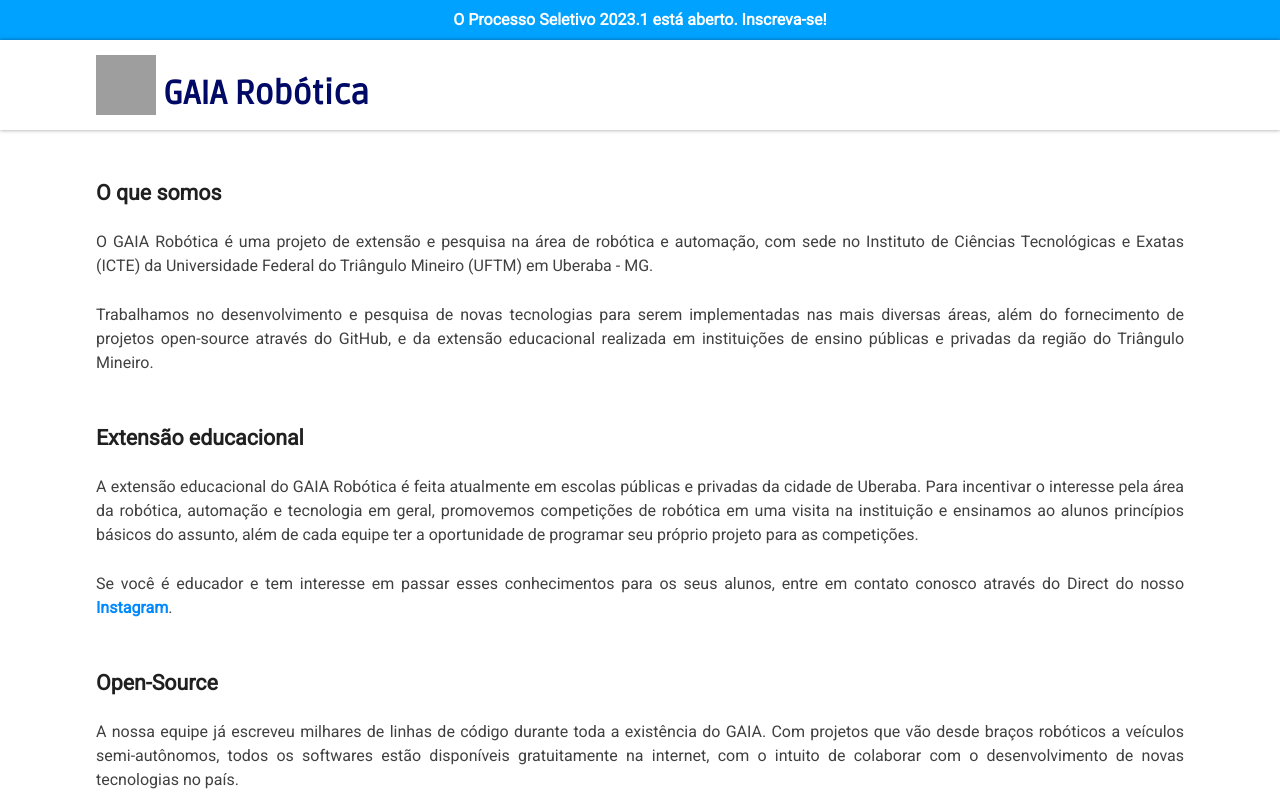
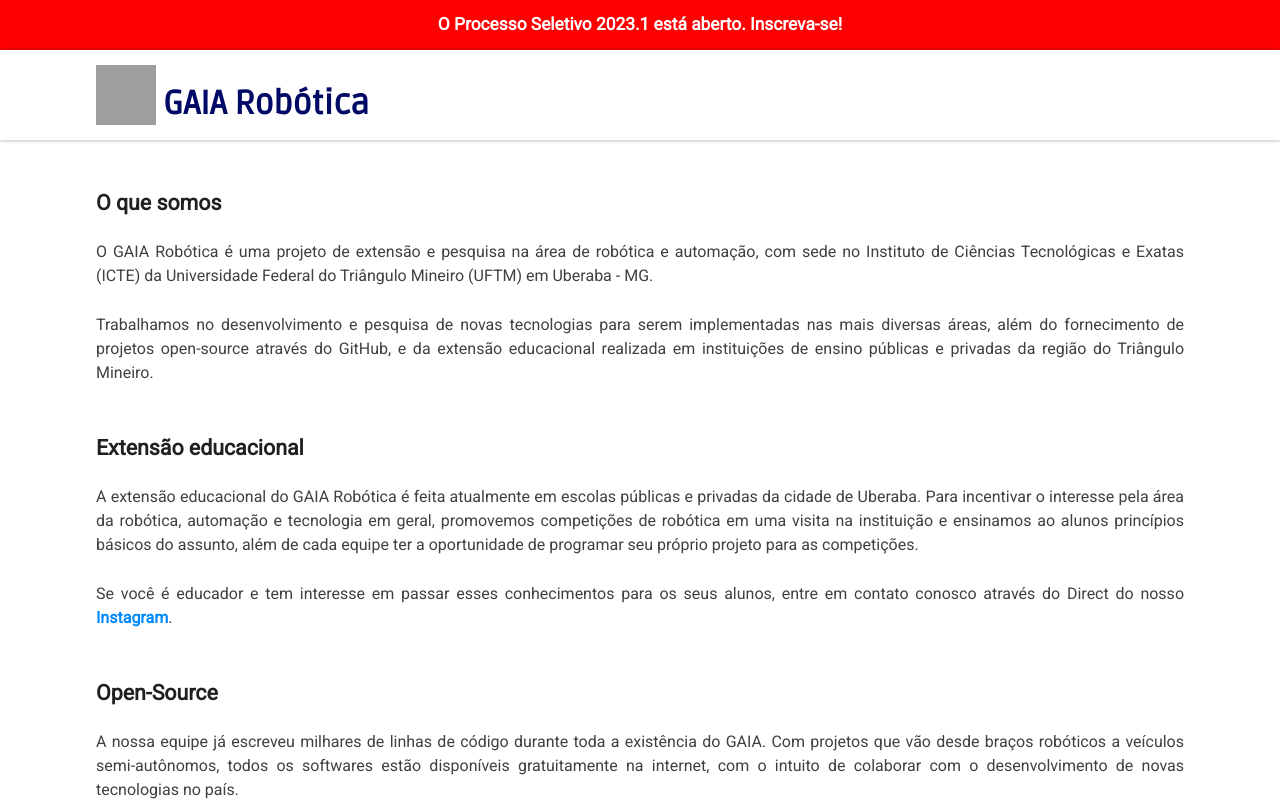
Before and after one commit to gaiarobotica/gaiarobotica.github.io, a plain HTML site: page index.html in a window 1280 px wide. Shown: the top 805 px of the page. Drawn offline with Linux system fonts and the light colour scheme; grey boxes are pictures that could not be loaded.

Commit message:
Update style.css

```diff
--- a/style/style.css
+++ b/style/style.css
@@ -126,8 +126,8 @@ div.notice {
     display: flex;
     justify-content: center;
     align-items: center;
-    height: 40px;
-    background-color: #00a2ff;
+    height: 50px;
+    background-color: #ff0000;
 }
 
 div.notice p {
@@ -138,4 +138,5 @@ div.notice p {
 div.notice a {
     color: #fff;
     font-weight: 600;
+    font-size: 13pt;
 }
```
